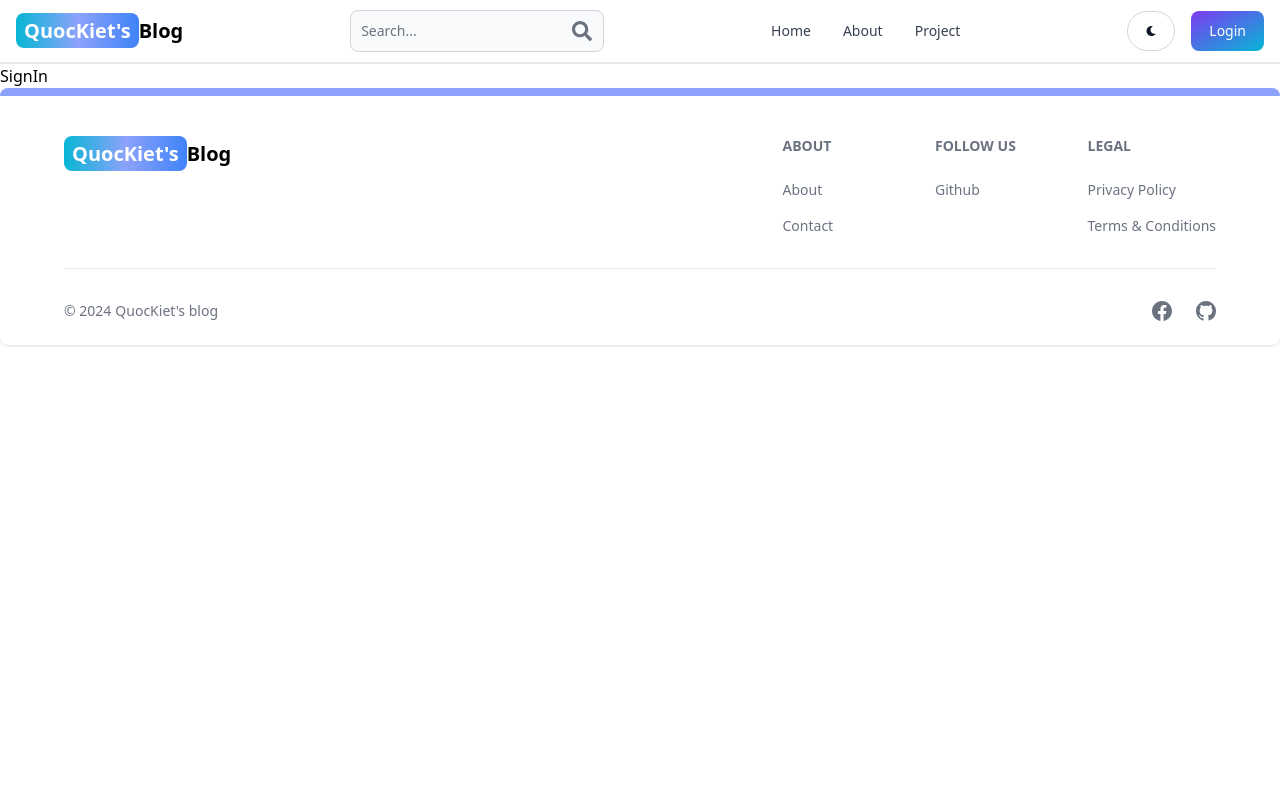
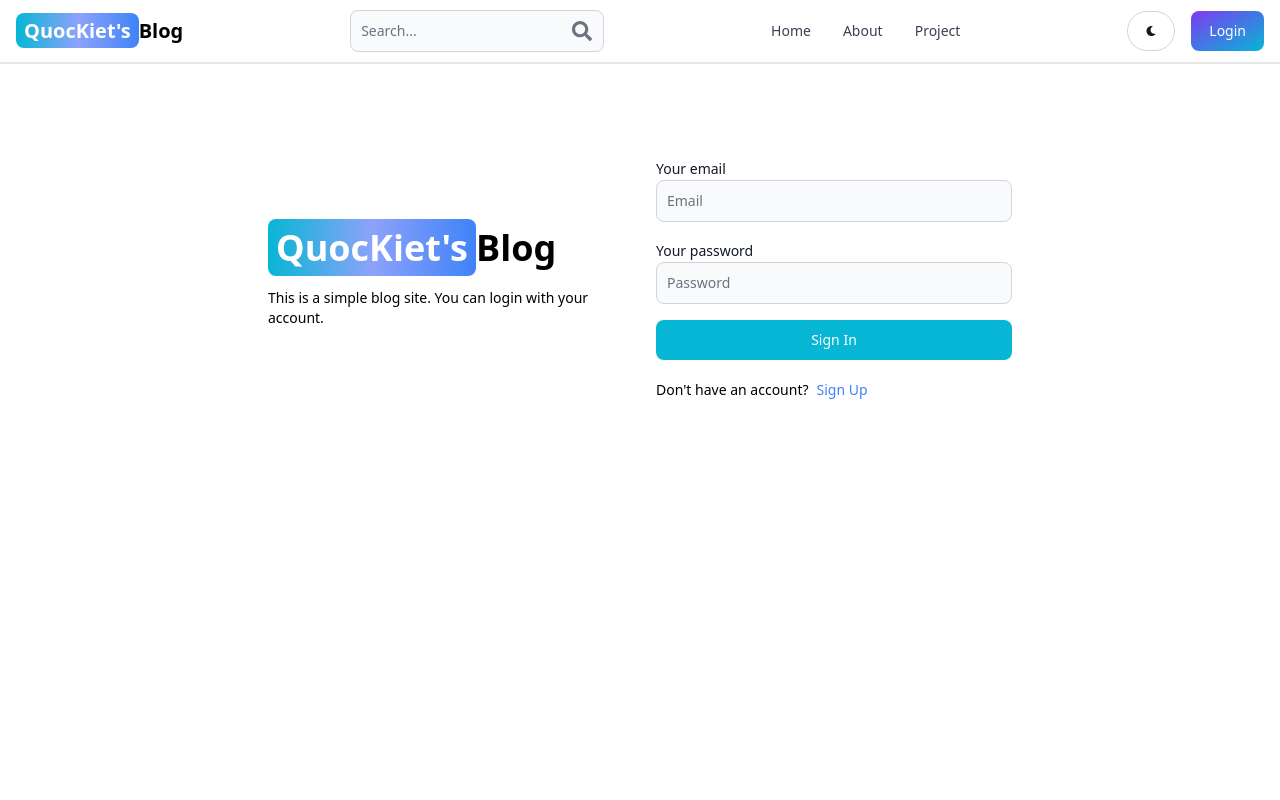
Before and after one commit to QuocKiet24/MyBlog, a React (Vite) app in the folder client/: page /signin in a window 1280 px wide. Shown: the top 800 px of the page. Built offline with nearby package versions, Linux system fonts and the light colour scheme.

Commit message:
complete sign in UI

```diff
--- a/client/src/pages/SignIn.jsx
+++ b/client/src/pages/SignIn.jsx
@@ -1,7 +1,116 @@
+import { Alert, Button, Label, Spinner, TextInput } from "flowbite-react";
+import { useState } from "react";
+import { Link, useNavigate } from "react-router-dom";
+
 export default function SignIn() {
+  const navigate = useNavigate();
+  const [formData, setFormData] = useState({});
+  const [error, setError] = useState(null);
+  const [loading, setLoading] = useState(false);
+
+  const handleChange = (e) => {
+    setFormData({ ...formData, [e.target.id]: e.target.value.trim() });
+  };
+
+  const handleSubmit = async (e) => {
+    e.preventDefault();
+    if (!formData.email || !formData.password) {
+      return setError("Please fill in all fields.");
+    }
+    try {
+      setLoading(true);
+      setError(null);
+      const res = await fetch("/api/auth/signin", {
+        method: "POST",
+        headers: {
+          "Content-Type": "application/json",
+        },
+        body: JSON.stringify(formData),
+      });
+
+      const data = await res.json();
+      if (data.success === false) {
+        setError(data.message);
+        return;
+      }
+      if (res.ok) {
+        navigate("/");
+      }
+      setLoading(false);
+      console.log(data);
+    } catch (error) {
+      setError(error.message);
+    } finally {
+      setLoading(false);
+    }
+  };
+
   return (
-    <div>
-      <h1>SignIn</h1>
+    <div className="min-h-screen mt-20">
+      <div className="flex p-3 max-w-3xl mx-auto flex-col md:flex-row md:items-center gap-8">
+        {/* left */}
+        <div className="flex-1">
+          <Link to="/" className="font-bold dark:text-white text-4xl">
+            <span className="px-2 py-1 bg-gradient-to-r from-cyan-500 via-indigo-400 to-blue-500  rounded-lg text-white">
+              QuocKiet&apos;s
+            </span>
+            Blog
+          </Link>
+          <p className="text-sm mt-5">
+            This is a simple blog site. You can login with your account.
+          </p>
+        </div>
+        {/* right */}
+        <div className="flex-1">
+          <form className="flex flex-col gap-4">
+            <div>
+              <Label value="Your email" />
+              <TextInput
+                id="email"
+                type="email"
+                placeholder="Email"
+                onChange={handleChange}
+              />
+            </div>
+            <div>
+              <Label value="Your password" />
+              <TextInput
+                id="password"
+                type="password"
+                placeholder="Password"
+                onChange={handleChange}
+              />
+            </div>
+
+            <Button
+              type="submit"
+              gradientDuoTone="cyanToBlue"
+              onClick={handleSubmit}
+              disabled={loading}
+            >
+              {loading ? (
+                <>
+                  <Spinner size="sm" />
+                  <span className="pl-3">Loading...</span>
+                </>
+              ) : (
+                "Sign In"
+              )}
+            </Button>
+          </form>
+          <div className="flex gap-2 text-sm mt-5">
+            <span>Don&apos;t have an account?</span>
+            <Link to="/signup" className="text-blue-500">
+              Sign Up
+            </Link>
+          </div>
+          {error && (
+            <Alert className="mt-5" color="failure">
+              {error}
+            </Alert>
+          )}
+        </div>
+      </div>
     </div>
   );
 }
--- a/client/src/pages/SignUp.jsx
+++ b/client/src/pages/SignUp.jsx
@@ -47,7 +47,7 @@
 
   return (
     <div className="min-h-screen mt-20">
-      <div className="flex p-3 max-w-3xl mx-auto flex-col md:flex-row md:items-center gap-5">
+      <div className="flex p-3 max-w-3xl mx-auto flex-col md:flex-row md:items-center gap-8">
         {/* left */}
         <div className="flex-1">
           <Link to="/" className="font-bold dark:text-white text-4xl">
```
